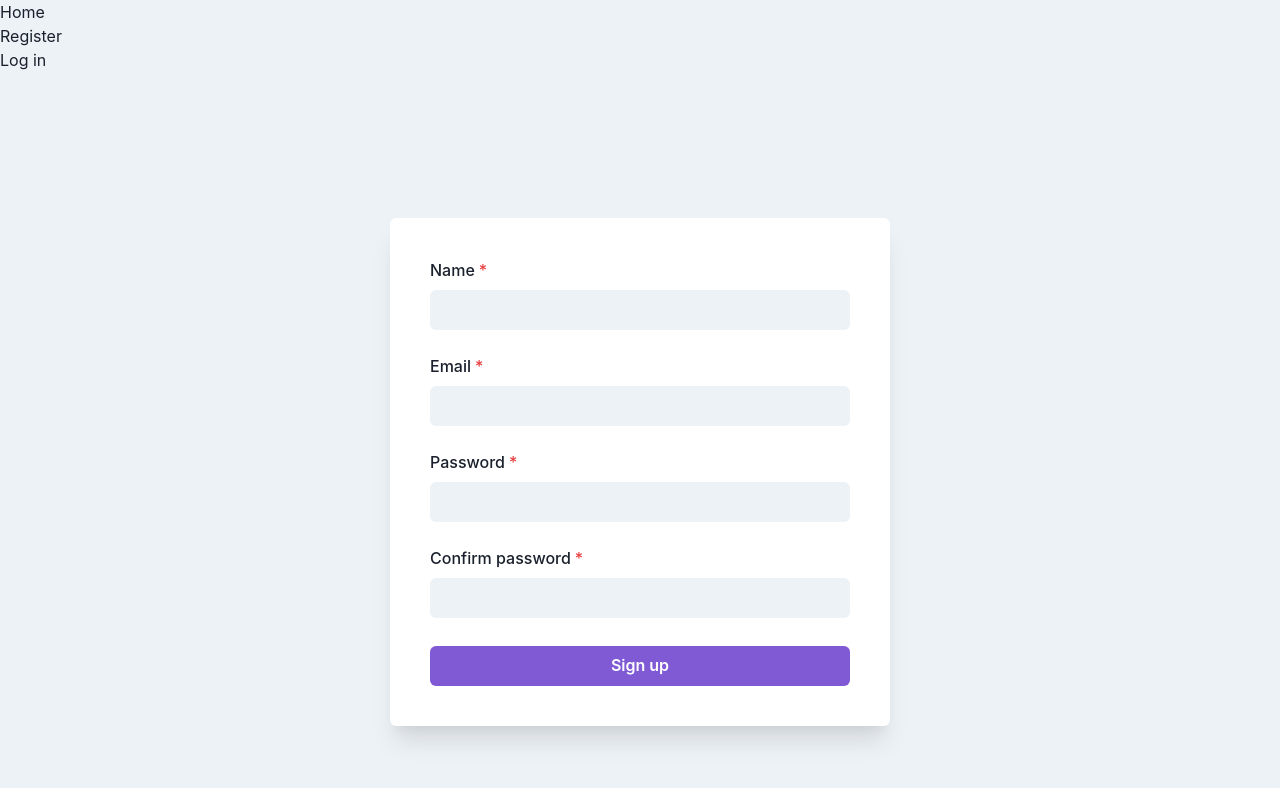
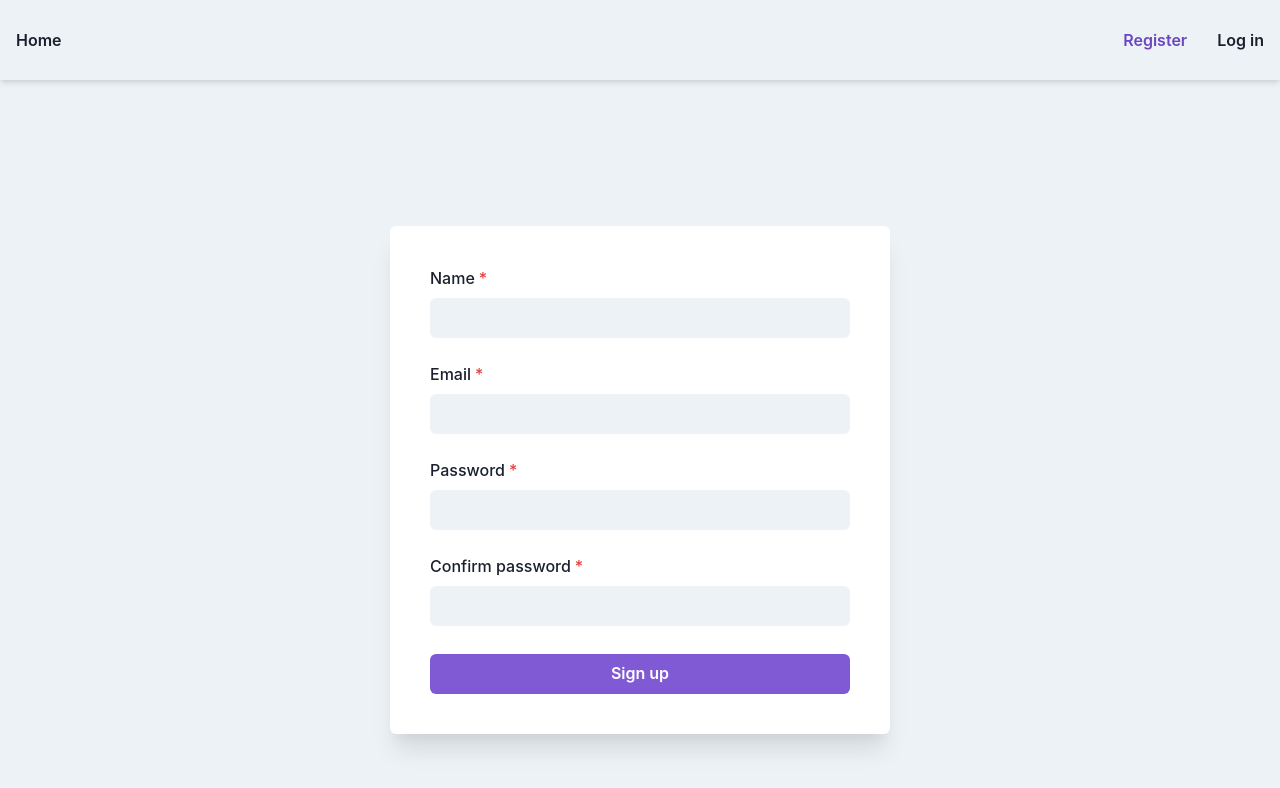
Before and after one commit to smoliymaryan89/phonebook-app, a React (Create React App) app: page /goit-react-hw-08-phonebook/register in a window 1280 px wide. Shown: the top 788 px of the page. Built offline with nearby package versions, Linux system fonts and the light colour scheme.

Commit message:
styled header

```diff
--- a/src/components/AuthNav/AuthNav.jsx
+++ b/src/components/AuthNav/AuthNav.jsx
@@ -1,16 +1,21 @@
+import { Link, List, ListItem } from '@chakra-ui/react';
 import React from 'react';
 import { NavLink } from 'react-router-dom';
 
 const AuthNav = () => {
   return (
-    <ul>
-      <li>
-        <NavLink to="/register">Register</NavLink>
-      </li>
-      <li>
-        <NavLink to="/login">Log in</NavLink>
-      </li>
-    </ul>
+    <List display="flex" ml="auto" gap="30px">
+      <ListItem listStyleType="none">
+        <Link as={NavLink} to="/register">
+          Register
+        </Link>
+      </ListItem>
+      <ListItem listStyleType="none">
+        <Link as={NavLink} to="/login">
+          Log in
+        </Link>
+      </ListItem>
+    </List>
   );
 };
 
--- a/src/components/Header/Header.jsx
+++ b/src/components/Header/Header.jsx
@@ -1,3 +1,4 @@
+import { Container, HStack } from '@chakra-ui/react';
 import AuthNav from 'components/AuthNav/AuthNav';
 import Navigation from 'components/Navigation/Navigation';
 import UserMenu from 'components/UserMenu/UserMenu';
@@ -8,10 +9,12 @@ const Header = () => {
   const { isLoggedIn } = useAuth();
 
   return (
-    <header>
-      <Navigation />
-      {isLoggedIn ? <UserMenu /> : <AuthNav />}
-    </header>
+    <HStack as="header" pt={7} pb={7} shadow="md">
+      <Container maxW="1280px" display="flex" alignItems="center">
+        <Navigation />
+        {isLoggedIn ? <UserMenu /> : <AuthNav />}
+      </Container>
+    </HStack>
   );
 };
 
--- a/src/components/Navigation/Navigation.jsx
+++ b/src/components/Navigation/Navigation.jsx
@@ -1,3 +1,4 @@
+import { Link, List, ListItem } from '@chakra-ui/react';
 import useAuth from 'hooks/useAuth';
 import React from 'react';
 import { NavLink } from 'react-router-dom';
@@ -7,16 +8,20 @@ const Navigation = () => {
 
   return (
     <nav>
-      <ul>
-        <li>
-          <NavLink to="/">Home</NavLink>
-        </li>
+      <List>
+        <ListItem listStyleType="none">
+          <Link as={NavLink} to="/">
+            Home
+          </Link>
+        </ListItem>
         {isLoggedIn && (
-          <li>
-            <NavLink to="/contacts">Contacts</NavLink>
-          </li>
+          <ListItem listStyleType="none">
+            <Link as={NavLink} to="/contacts">
+              Contacts
+            </Link>
+          </ListItem>
         )}
-      </ul>
+      </List>
     </nav>
   );
 };
--- a/src/utils/theme.js
+++ b/src/utils/theme.js
@@ -18,6 +18,13 @@ const theme = extendTheme({
         w: 'full',
       },
     },
+    Link: {
+      baseStyle: {
+        fontWeight: 600,
+        ':hover': { textDecoration: 'none', color: 'purple.600' },
+        _activeLink: { color: 'purple.600' },
+      },
+    },
   },
 });
 
```
Also changed, not shown: src/components/RegisterForm/RegisterForm.jsx (+0 -15 lines).
